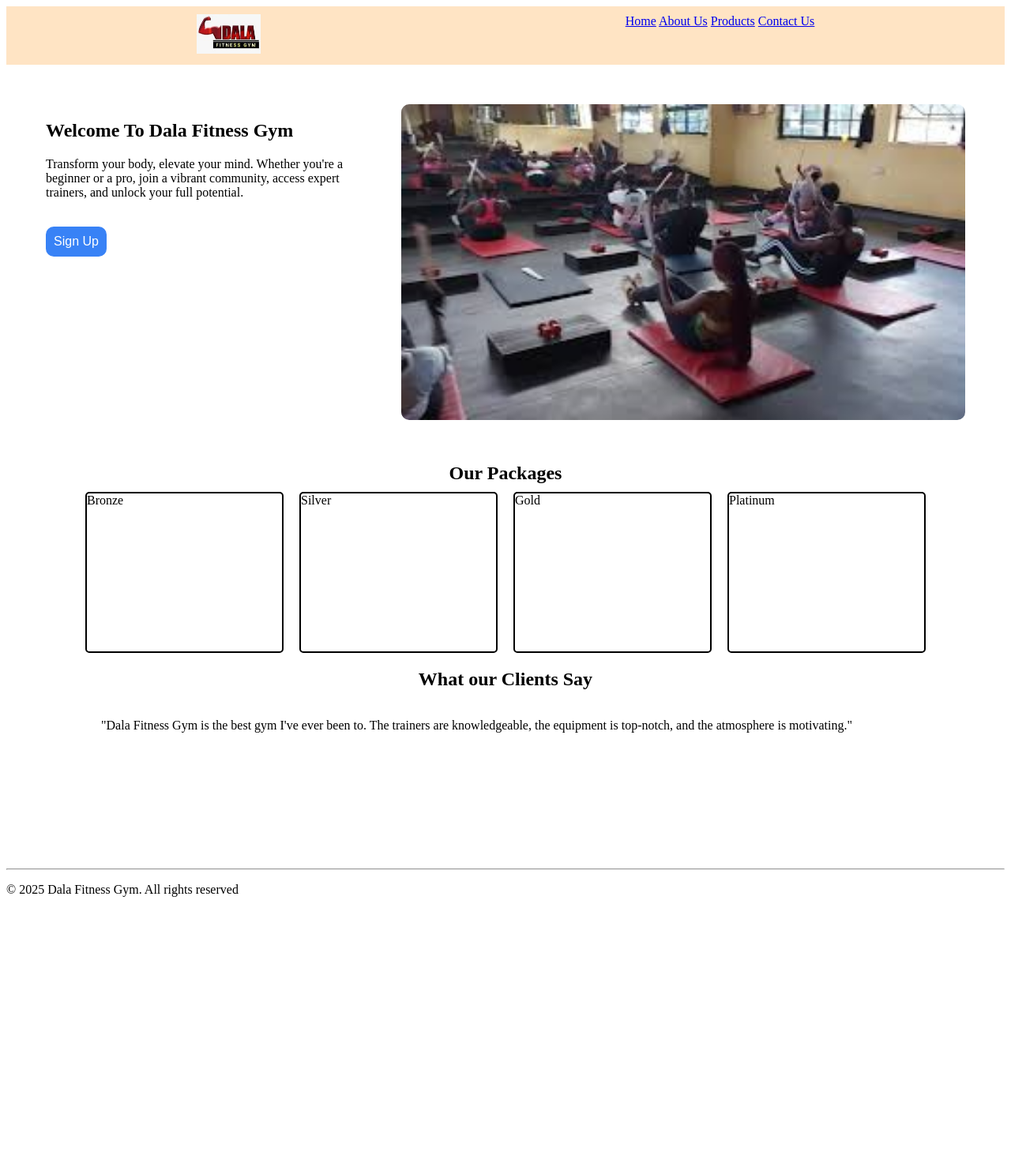
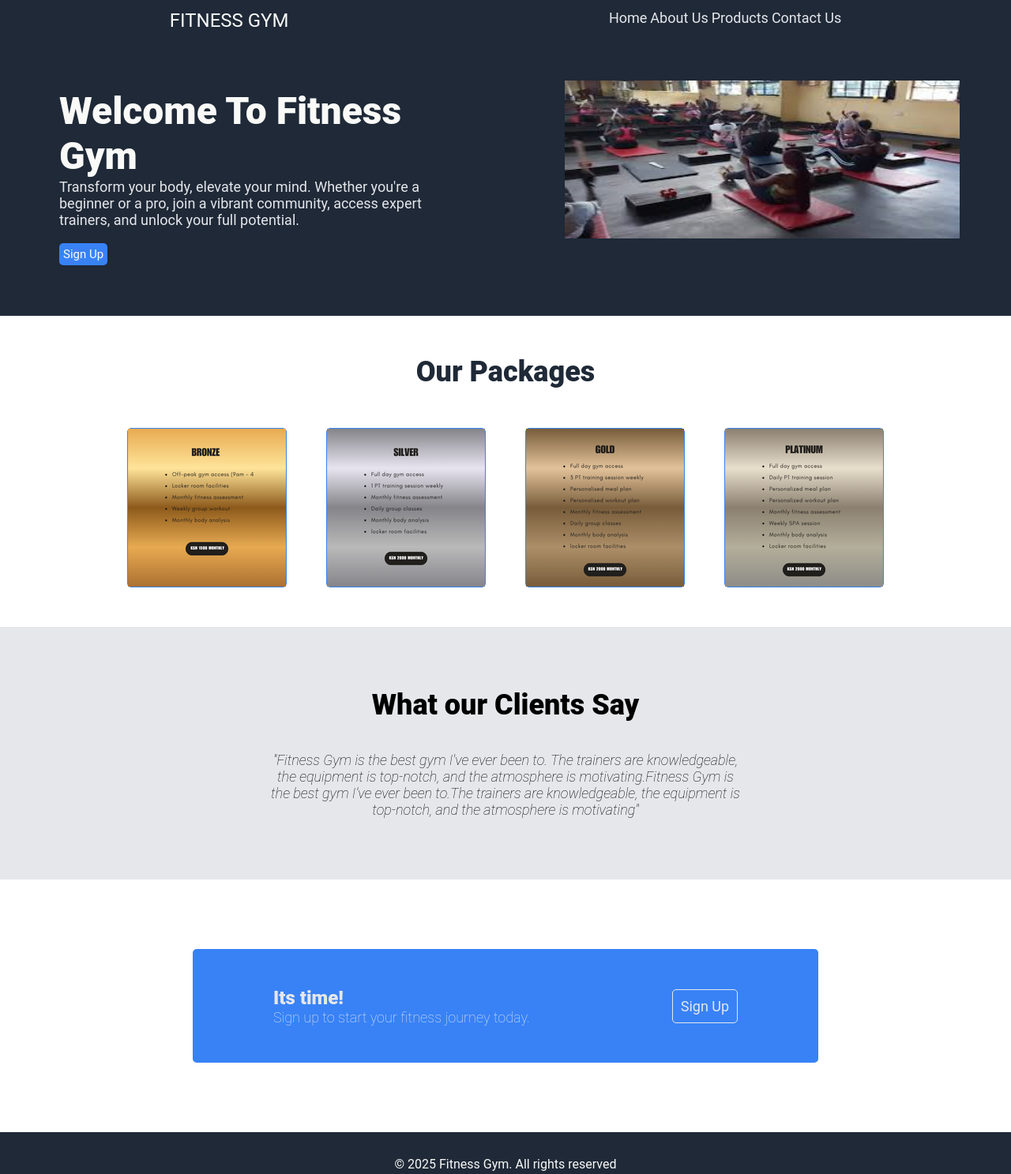
Before and after one commit to khaif-dev/Odin, a plain HTML site: page landing-page/index.html in a window 1280 px wide. Shown: the whole page at 79% size. Before the commit the page ends 1152 px from the top, so only its background shows below. Drawn offline with Linux system fonts and the light colour scheme.

Commit message:
Landing page styling -Added images to the product section -Added content to what feedback section -Styled the feedback section by adding background color and sign up button

```diff
--- a/landing-page/index.html
+++ b/landing-page/index.html
@@ -4,25 +4,25 @@
   <meta charset="UTF-8">
   <meta name="viewport" content="width=device-width, initial-scale=1.0">
   <link rel="stylesheet" href="./landing-page.css">
-  <title>Dala Fitness Gym</title>
+  <title>Fitness Gym</title>
 </head>
 <body>
   <!-- top navigation -->
-  <section class="topnav">
-    <div>
-      <img src="./dala-fitness.jpg" alt="Dala Fitness Gym Logo">
+  <header class="container">
+    <div class="nav">
+      <div class="logo">
+        FITNESS GYM
       </div>
-    <div>
+      <div class="navigation">
         <a href="./Home">Home</a>
         <a href="./About">About Us</a>
         <a href="./Product">Products</a>
         <a href="./Contact">Contact Us</a>
       </div>
-  </section >
-  <!-- Hero -->
-   <section class="hero">
-    <div >
-      <h2>Welcome To Dala Fitness Gym</h2>
+    </div>
+    <div class="hero">
+      <div class="hero-text">
+        <h2>Welcome To Fitness Gym</h2>
         <p>Transform your body, elevate your mind.
           Whether you're a beginner or a pro, join
           a vibrant community, access expert trainers,
@@ -30,41 +30,50 @@
         </p><br>
         <button>Sign Up</button>
       </div>
-    <div>
+      <div class="hero-img">
         <img src="./hero.png" alt="People working out at Dala Fitness Gym">
       </div>
-   </section>
-
+    </div>
+  </header>
   <!-- Our Product -->
-    <section>
-      <h2 class="section-head">Our Packages</h2>
+  <section class="product">
+    <div class="product-head">
+      <h2> Our Packages</h2>
+    </div>
     <div class="package">
-        <div class="bronze">Bronze</div>
-        <div class="silver">Silver</div>
-        <div class="gold">Gold</div>
-        <div class="platinum">Platinum</div>
+      <div class="bronze"><img src="./bronze.png" alt="bronze package"></div>
+      <div class="silver"><img src="./silver.png" alt="silver package"></div>
+      <div class="gold"><img src="./gold.png" alt="gold package"></div>
+      <div class="platinum"><img src="./platinum.png" alt="platinum package"></div>
     </div>
   </section>
     <!-- Customer feedback -->
-     <section>
-      <h2 class="section-head">What our Clients Say</h2>
-      <div>
-        <div class="testimonial">
+    <section class="feedback">
+      <h2>What our Clients Say</h2><br><br>
         <p>
-            "Dala Fitness Gym is the best gym I've ever been to.
+          "Fitness Gym is the best gym I've ever been to.
           The trainers are knowledgeable, the equipment is
-            top-notch, and the atmosphere is motivating."
+          top-notch, and the atmosphere is motivating.Fitness
+          Gym is the best gym I've ever been to.The trainers
+          are knowledgeable, the equipment is top-notch,
+          and the atmosphere is motivating"
         </p>
-          </p>
+    </section>
+     <!-- call for action -->
+    <section class="cfa">
+      <div class="signup">
+        <div class="cfa-text">
+          <h4>Its time!</h4>
+          <p>Sign up to start your fitness journey today.</p>
+        </div>
+        <div class="cfa-button">
+          <button>Sign Up</button>
         </div>
       </div>
      </section>
-     <hr>
      <!-- footer -->
-      <footer>
-        <P>&copy; 2025 Dala Fitness Gym. All rights reserved</P>
+      <footer class="footer">
+        <P>&copy; 2025 Fitness Gym. All rights reserved</P>
       </footer>
-
-
 </body>
 </html>
--- a/landing-page/landing-page.css
+++ b/landing-page/landing-page.css
@@ -1,84 +1,191 @@
-.topnav{
+* {
+  font-family: Roboto;
+  margin: 0;
+}
+
+header {
+  background-color: #1F2937;
+  height: 50vh;
+  display: flex;
+  flex-direction: column; /*stack items vertically allowing for 2 rows*/
+}
+
+.nav {
+  display: flex;
+  justify-content: space-around; /*The space is evenly distributed around all items.
+  Half the space is on the outside edges (left of first, right of last)*/
+  /* justify-content: space-between; The first item is pushed all the way to the start (left).
+  The last item is pushed all the way to the end (right). */
+  padding: 12px;
+}
+
+.logo {
+  display: flexbox;
+  font-size: 24px;
+  color: #f9faf8;
+}
+.navigation a {
+  display: flexbox;
+  font-size: 18px;
+  text-decoration: none;
+  color: #E5E7EB;
+}
+.hero {
   display: flex;
   justify-content: space-around;
-  background-color: bisque;
+  margin-top: 50px;
+}
+.hero-text {
+  display: flexbox;
+  width: 500px;
   padding: 10px;
-  z-index: 1000;
+}
+.hero-text h2 {
+  font-size: 48px;
+  color: #f9faf8;
+  font-weight: 900;
+}
+.hero-text p {
+  font-size: 18px;
+  color: #E5E7EB;
+
+}
+.hero-text button {
+  background-color: #3882f6;
+  border: none;
+  border-radius: 5px;
+  color: #f9faf8;
+  padding: 5px;
+  font-size: 15px;
+}
+.hero-img {
+  width: 500px;
+  height: 200px;
+  display: flexbox;
+
+  border-radius: 5px;
+}
+.hero-img img {
+  width: 500px;
+  height: 200px;
+}
+.product {
+  display: flex;
+  flex-direction: column;
+  margin-top: 50px;
+  text-align: center;
 }
 
-.topnav a {
-  display: flexbox;
+.product-head {
+  display: flex;
+  /* align-items: center; centers items in flex verticaly */
+  justify-content: center;
 }
-.topnav img{
-height: 50px ;
+.product-head h2{
+  font-size: 36px;
+  color: #1F2937;
+  font-weight: 900;
+}
+.package {
+  display: flex;
+  flex-direction: row;
+  justify-content: center;
+  gap: 50px;
+  margin-top: 50px;
+  margin-bottom: 50px;
 }
 
-.hero{
-  display: flex;
-  justify-content: space-between;
-  margin: 50px;
-  gap: 50px;
-}
-.hero text{
+.bronze {
+  border: 1px solid #3882f6;
+  border-radius: 5px;
+  height: 200px;
+  width: 200px;
 
 }
-.hero img{
-  height: 400px;
-  border-radius: 10px;
+.silver {
+  border: 1px solid #3882f6;
+  border-radius: 5px;
+  height: 200px;
+  width: 200px;
+}
+.gold {
+  border: 1px solid #3882f6;
+  border-radius: 5px;
+  height: 200px;
+  width: 200px;
 }
 
-.hero button{
-  background-color: #3882F6;
-  color: white;
-  padding: 10px;
-  border: none;
-  border-radius: 10px;
-  font-size: 1rem;
-}
-.package{
-  display: flex;
-  gap: 20px;
-  justify-content: space-around;
-  margin: 10px 100px;
-}
-.section-head{
-  text-align: center;
-  margin-bottom: 10px;
-}
-.bronze{
-  display: flexbox;
-  border: 2px solid black;
+.platinum {
+  border: 1px solid #3882f6;
   border-radius: 5px;
   height: 200px;
-  flex: 1;
+  width: 200px;
 }
-.silver{
-  display: flexbox;
-  border: 2px solid black;
-  border-radius: 5px;
-  height: 200px;
-  flex: 1;
+.feedback {
+  display: flex;
+  justify-content: center;
+  align-items: center;
+  flex-direction: column;
+  background-color: #E5E7EB;
+  height: 40vh;
+  text-align: center;
 }
-.gold{
-  display: flexbox;
-  border: 2px solid black;
-  border-radius: 5px;
-  height: 200px;
-  flex: 1;
+.feedback h2 {
+  font-size: 36px;
+  font-weight: 900;
 }
-.platinum{
-  display: flexbox;
-  border: 2px solid black;
-  border-radius: 5px;
-  height: 200px;
-  flex: 1;
-}
-.testimonial{
-  display: flexbox;
-  height: 200px;
-  margin: 10px 100px ;
-}
-.testimonial p{
-  padding: 20px;
+.feedback p {
+  font-size: 18px;
+  font-weight: lighter;
+  font-style: italic;
+  width: 600px;
 
 }
+.cfa{
+  display: flex;
+  justify-content: space-around;
+  align-items: center;
+  height: 40vh;
+}
+.signup {
+  display: flex;
+  flex-direction: row;
+  justify-content: space-around;
+  align-items: center;
+  background-color: #3882f6;
+  color: #E5E7EB;
+  width: 60%;
+  height: 15vh;
+  border-radius: 5px;
+  padding: 12px;
+}
+.cfa-text {
+  display: flexbox;
+  justify-content: space-around;
+}
+.cfa-text h4 {
+  font-size: 24px;
+  font-weight: 800;
+}
+.cfa-text p {
+  font-size: 18px;
+  font-weight: lighter;
+}
+.cfa-button button {
+  background-color: #3882f6;
+  color: #E5E7EB;
+  border: 1px solid #E5E7EB;
+  border-radius: 5px;
+  padding: 10px;
+  font-size: 18px;
+
+}
+.footer {
+  display: flex;
+  background-color: #1F2937;
+  color: #f9faf8;
+  height: 10vh;
+  justify-content: center;
+  align-items: center;
+
+}
```
Also changed, not shown: landing-page/bronze.png (added), landing-page/dala-fitness.jpg (deleted), landing-page/gold.png (added), landing-page/platinum.png (added), landing-page/silver.png (added). Lines whose indentation alone changed are shown as unchanged.
